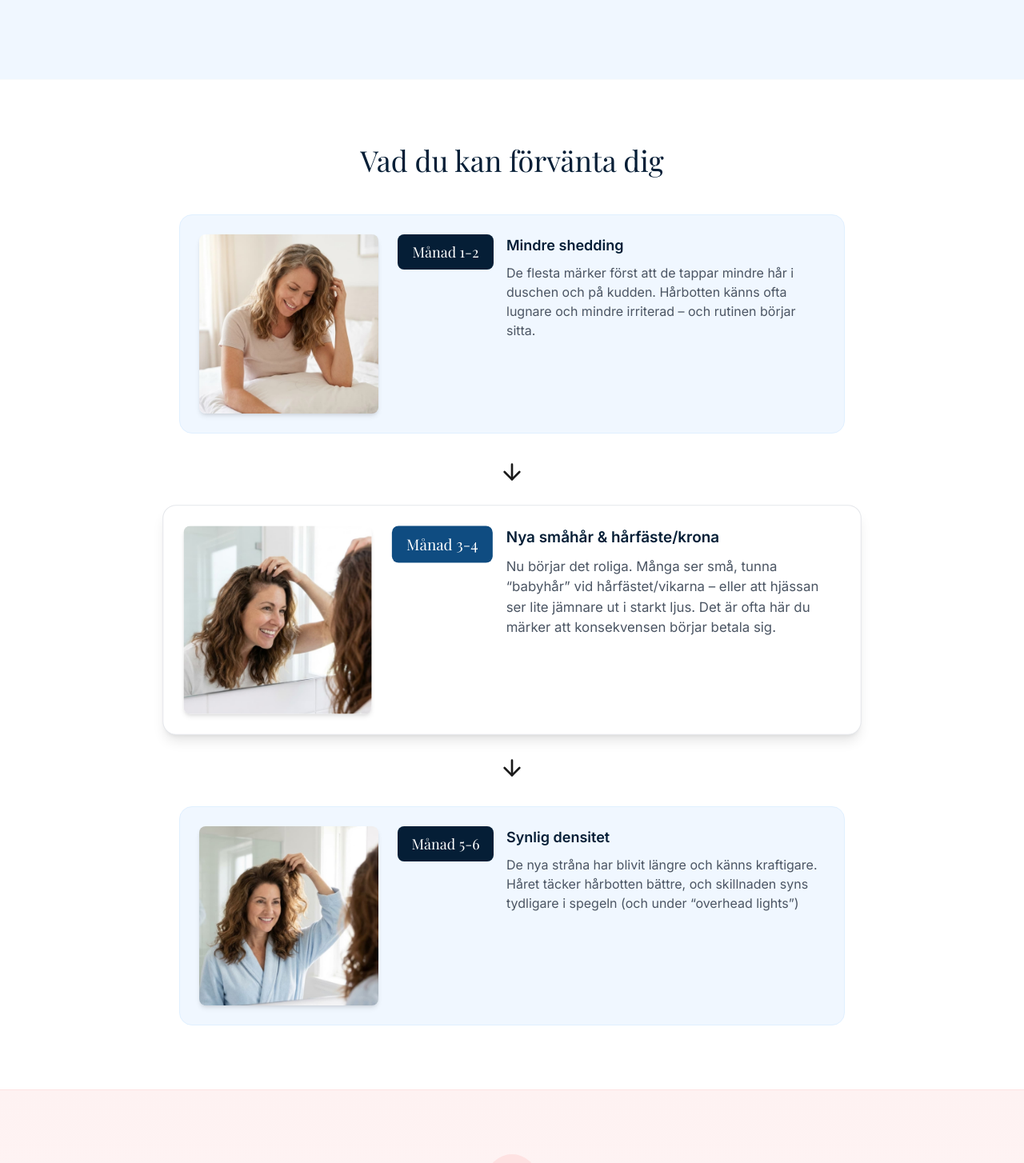
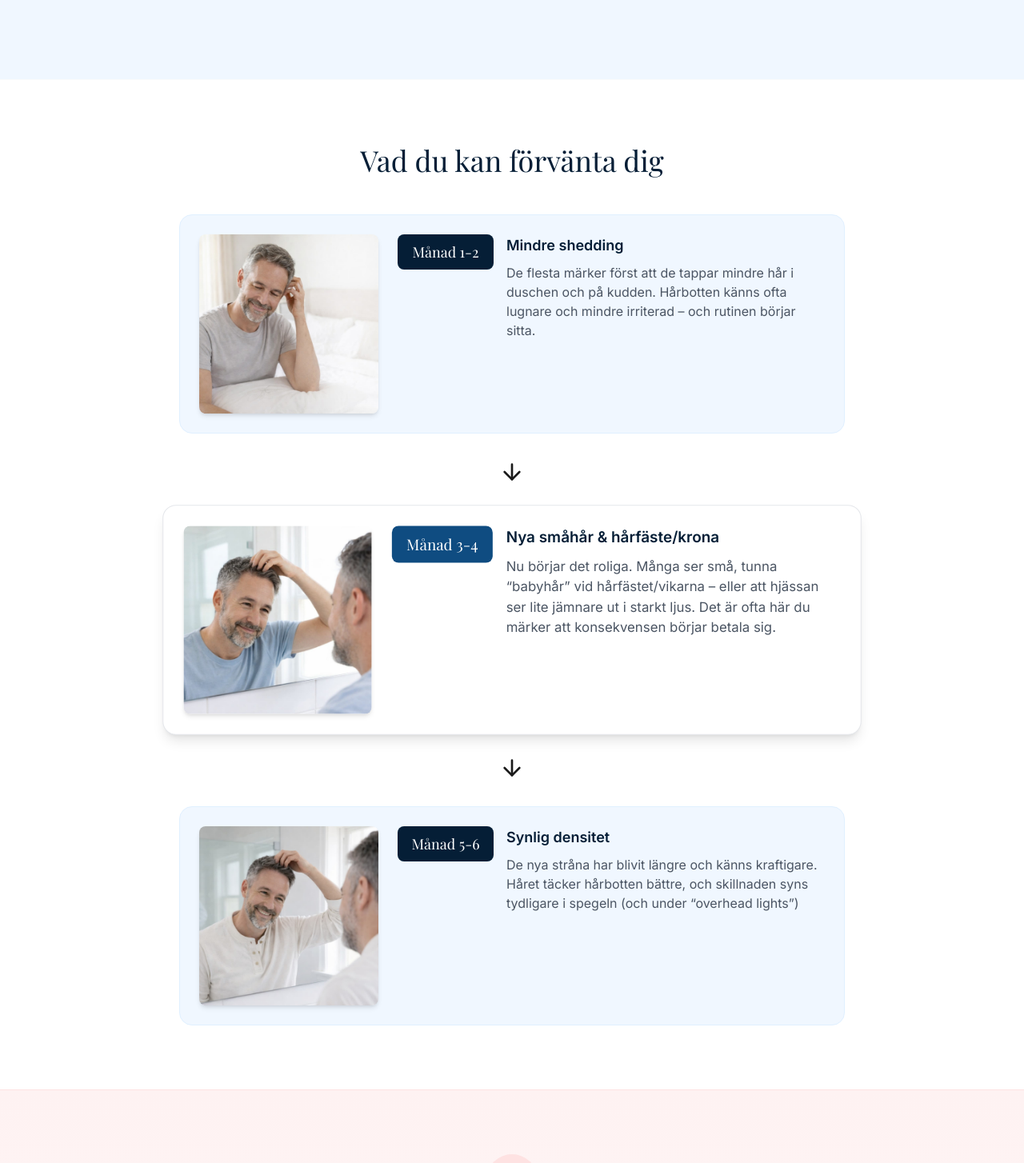
Before and after one commit to mangaz900/luminaflow, a React (Vite) app: page /p2 in a window 1280 px wide. Shown: the part 8476-9930 px from the top of the page at 80% size. Built offline with nearby package versions, Linux system fonts and the light colour scheme; no server answers; a web font is replaced by a local one.

Commit message:
Split Test: Replace female timeline images with male ones

```diff
--- a/components/TimelineV2.tsx
+++ b/components/TimelineV2.tsx
@@ -15,7 +15,7 @@ const TimelineV2: React.FC = () => {
                     <div className="flex flex-col md:flex-row gap-4 md:gap-6 items-start bg-medical-50 p-4 md:p-6 rounded-2xl border border-medical-100">
                         <div className="w-full md:w-48 lg:w-56 flex-shrink-0 order-1 md:order-1">
                             <img
-                                src="/timeline-manad-1-2.jpg"
+                                src="/35.jpg"
                                 alt="Månad 1-2 - Mindre shedding"
                                 className="w-full object-contain rounded-lg shadow-md"
                                 loading="lazy"
@@ -44,7 +44,7 @@ const TimelineV2: React.FC = () => {
                     <div className="flex flex-col md:flex-row gap-4 md:gap-6 items-start bg-white p-4 md:p-6 rounded-2xl border border-gray-200 shadow-lg md:transform md:scale-105 z-10">
                         <div className="w-full md:w-48 lg:w-56 flex-shrink-0 order-1 md:order-1">
                             <img
-                                src="/timeline-manad-3-4.jpg"
+                                src="/36.jpg"
                                 alt="Månad 3-4 - Nya småhår & hårfäste/krona"
                                 className="w-full object-contain rounded-lg shadow-md"
                                 loading="lazy"
@@ -73,7 +73,7 @@ const TimelineV2: React.FC = () => {
                     <div className="flex flex-col md:flex-row gap-4 md:gap-6 items-start bg-medical-50 p-4 md:p-6 rounded-2xl border border-medical-100">
                         <div className="w-full md:w-48 lg:w-56 flex-shrink-0 order-1 md:order-1">
                             <img
-                                src="/timeline-manad-5-6.jpg"
+                                src="/37.jpg"
                                 alt="Månad 5-6 - Synlig densitet"
                                 className="w-full object-contain rounded-lg shadow-md"
                                 loading="lazy"
```
